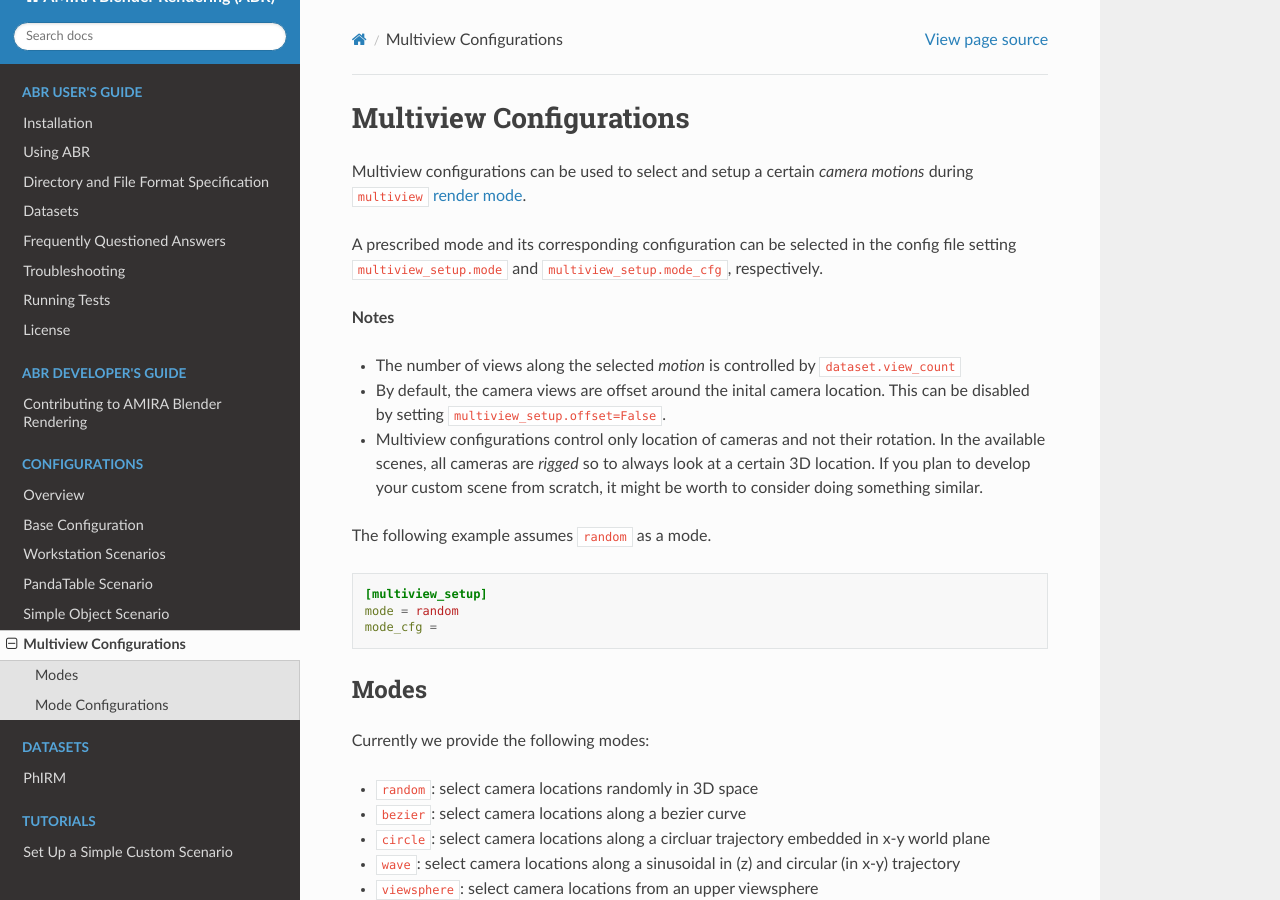
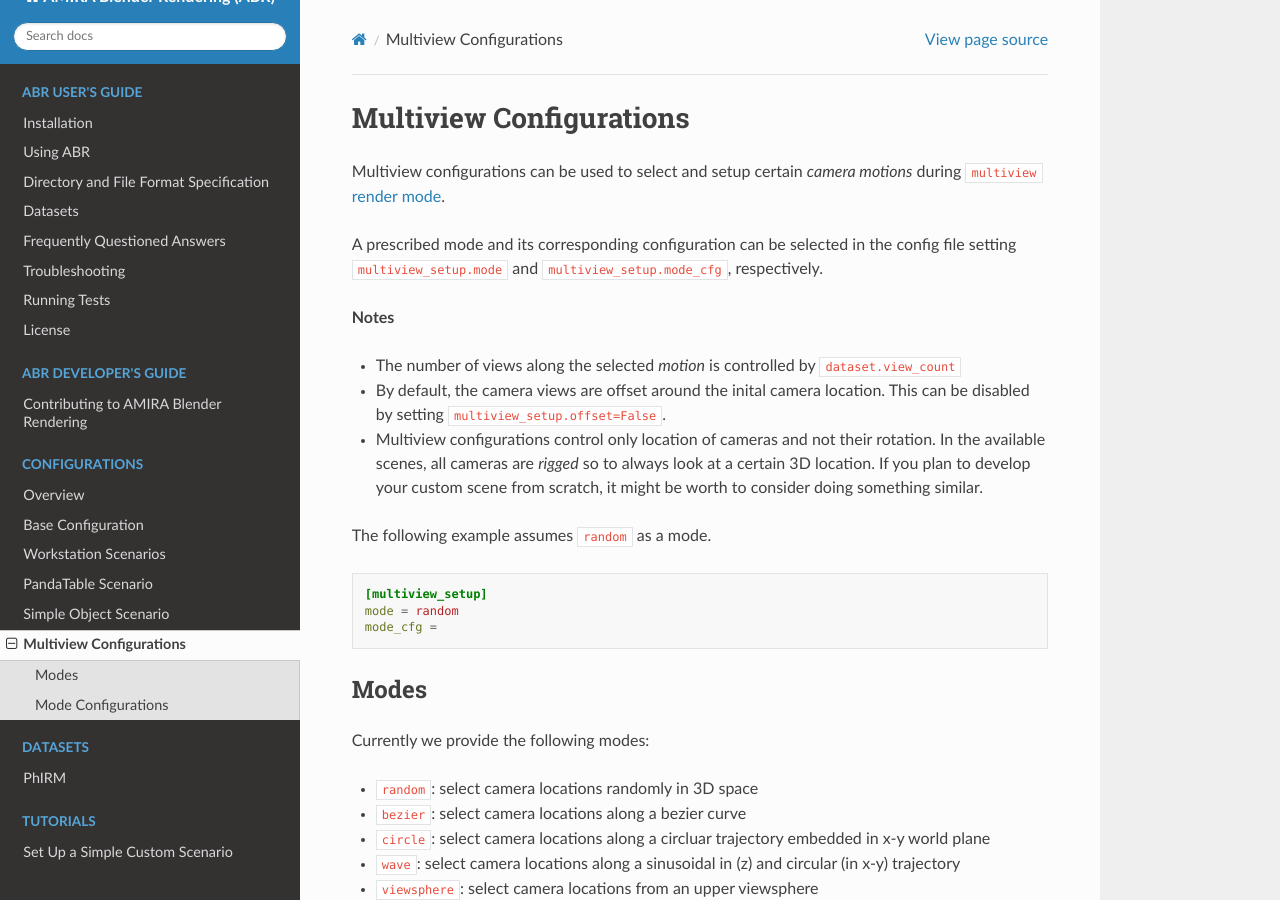
Before and after one commit to boschresearch/amira_blender_rendering, a Sphinx documentation site: the page built from docs/configs/multiview.rst, in a window 1280 px wide and 900 px high. Built offline with Sphinx 7.4.7 and the Read the Docs theme 2.0.0, drawn with Linux system fonts in a browser that asks for light colours.

```diff
--- a/docs/configs/multiview.rst
+++ b/docs/configs/multiview.rst
@@ -3,7 +3,7 @@
 Multiview Configurations
 ========================
 
-Multiview configurations can be used to select and setup a certain *camera motions*
+Multiview configurations can be used to select and setup certain *camera motions*
 during ``multiview`` `render mode <RenderingModes>`_.
 
 A prescribed mode and its corresponding configuration can be selected in the config file
```
